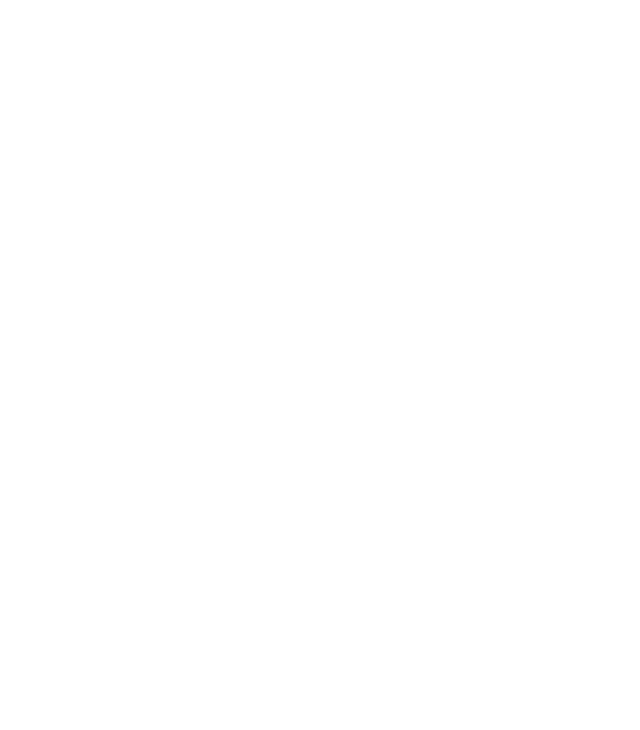
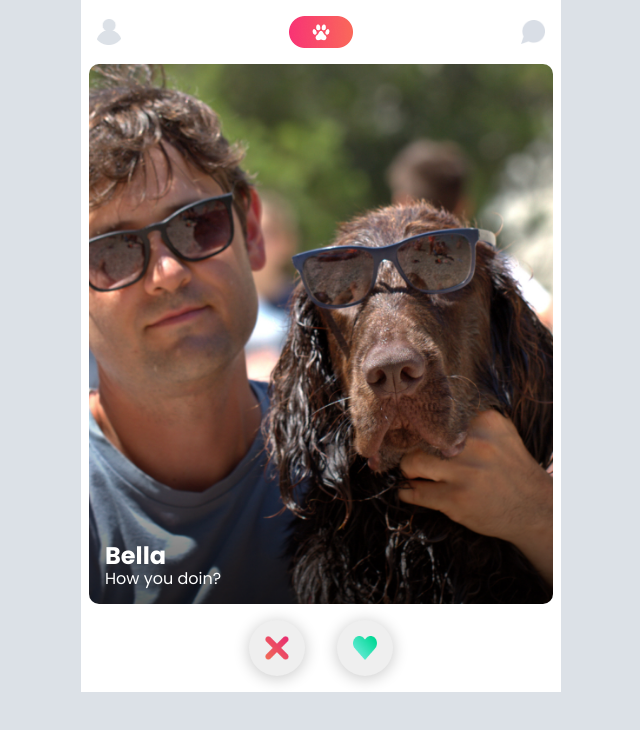
Before and after one commit to santuele-cl/tindog, a website built with Vite: page index.html in a window 1280 px wide. Shown: the whole page, without its empty margins (319-959 px from the left). Built offline with nearby package versions, Linux system fonts and the light colour scheme.

Commit message:
Modified the main section

```diff
--- /dev/null
+++ b/index.css
@@ -0,0 +1,107 @@
+:root {
+    --primary-font: 'Poppins', sans-serif;
+    --black: #000;
+    --white:#fff;
+    --red: #E82D70;
+    --light-red: #FFE7EF;
+    --green: #00D894;
+    --light-green: #DBFFF4;
+    --light-gray: #DCE1E7;
+}
+
+*, *::before,*::after {
+    box-sizing: border-box;
+    margin: 0;
+    padding: 0;
+    font-family: var(--primary-font);
+}
+
+/* General rule */
+a { text-decoration: none;}
+ul { list-style-type: none;}
+img {
+    width: 100%;
+    display: block;
+}
+
+body {
+    background-color: var(--light-gray);
+}
+
+/* Layout */
+.container {
+    width: min(100%, 480px);
+    margin: 0 auto;
+}
+
+/* Nav bar */
+.header {
+    padding: 1em;
+}
+.nav-links {
+    display: flex;
+    justify-content: space-between;
+    align-items: center;
+}
+
+.nav-links a {
+    width: 24px;
+    display: block;
+}
+
+.nav-links .logo {
+    width: 64px;
+}
+
+/* Main / post section */
+.main {
+    display: grid;
+    grid-template-rows: 540px auto;
+    padding: 0 .5em;
+}
+
+.post-img,
+.post-description {
+    grid-row: 1;
+    grid-column: 1 / -1;
+}
+
+.post-description {
+    align-self: end;
+    color: var(--white);
+    margin-bottom: 1em;
+    margin-left: 1em;
+}
+.post-img > img {
+    border-radius: 10px;
+    height: 100%;
+    object-fit: cover;
+    object-position: center;
+}
+
+.post-buttons {
+    display: flex;
+    justify-content: center;
+    gap: 2em;
+    padding: 1em 0;
+}
+
+
+/* buttons */
+.btn {
+    padding: 1em;
+    border: none;
+}
+
+.btn-primary {
+    border-radius: 50%;
+    box-shadow: 0px 2px 15px 1px rgba(0, 0, 0, 0.2);
+}
+
+.btn-primary > img {
+    height: 24px;
+    width: 24px;
+}
+
+/* Utility classes */
+.bg-light {background-color: var(--white);}
--- a/index.html
+++ b/index.html
@@ -1,8 +1,61 @@
-<html>
-    <head><link rel="stylesheet" href="https://cdnjs.cloudflare.com/ajax/libs/normalize/8.0.1/normalize.css">
-        <link rel="stylesheet" href="index.css">
-    </head>
-    <body>
-        <script src="/index.js" type="module"></script>
-    </body>
+<!DOCTYPE html>
+<html lang="en">
+<head>
+    <meta charset="UTF-8">
+    <meta http-equiv="X-UA-Compatible" content="IE=edge">
+    <meta name="viewport" content="width=device-width, initial-scale=1.0">
+    <title>Tindog</title>
+    <!-- Normalize CSS -->
+    <link rel="stylesheet" href="https://cdnjs.cloudflare.com/ajax/libs/normalize/8.0.1/normalize.css">
+    <!-- Google Font -->
+    <link rel="preconnect" href="https://fonts.googleapis.com">
+    <link rel="preconnect" href="https://fonts.gstatic.com" crossorigin>
+    <link href="https://fonts.googleapis.com/css2?family=Poppins:wght@300;400;700;900&display=swap" rel="stylesheet">
+    <!-- Defined style -->
+    <link rel="stylesheet" href="index.css">
+</head>
+<body>
+    <!-- Navigation bar -->
+    <header class="container bg-light header">
+        <nav>
+            <ul class="nav-links">
+                <li>
+                    <a href="index.html">
+                        <img src="./images/icon-profile.png" alt="">
+                    </a>
+                </li>
+                <li>
+                    <a class="logo" href="index.html">
+                        <img src="./images/logo.png" alt="">
+                    </a>
+                </li>
+                <li>
+                    <a href="index.html">
+                        <img src="./images/icon-chat.png" alt="">
+                    </a>
+                </li>
+            </ul>
+        </nav>
+    </header>
+
+    <!-- Post section-->
+    <main class="container bg-light main">
+        <div class="post-img">
+            <img src="./images/dog-bella.jpg" alt="">
+        </div>
+        <div class="post-description">
+            <h2>Bella</h2>
+            <p>How you doin?</p>
+        </div>
+        <div class="post-buttons">
+            <button class="btn btn-primary" id="dislike-btn">
+                <img src="./images/icon-cross.png" alt="cross icon">
+            </button>
+            <button class="btn btn-primary" id="like-btn">
+                <img src="./images/icon-heart.png" alt="heart icon">
+            </button>
+        </div>
+    </main>
+    <script src="/index.js" type="module"></script>
+</body>
 </html>
```
